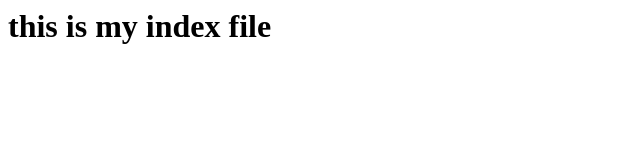
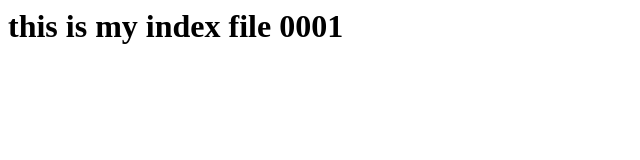
Before and after one commit to sakshidaund/myfirstpipeline, a plain HTML site: page index.html in a window 1280 px wide. Shown: the whole page, without its empty margins (0-640 px from the left). Drawn offline with Linux system fonts and the light colour scheme.

Commit message:
Update index.html

```diff
--- a/index.html
+++ b/index.html
@@ -1 +1 @@
-<h1> this is my index file </h1>
+<h1> this is my index file 0001 </h1>
```
